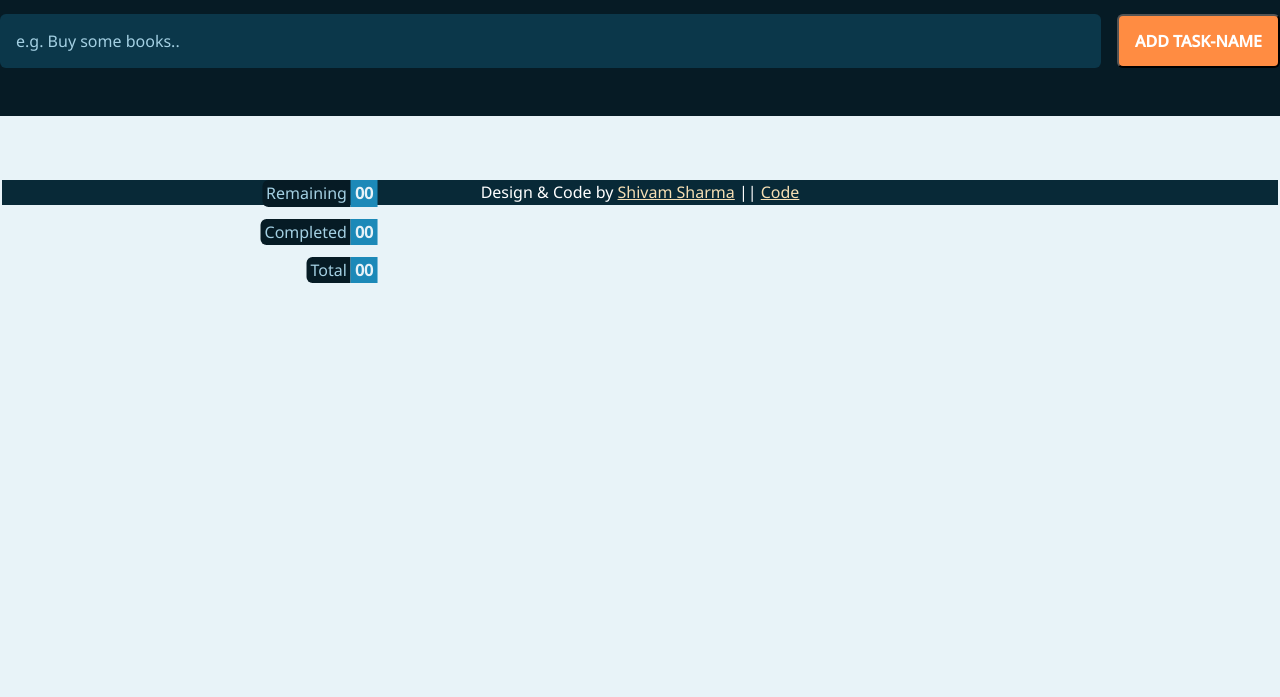
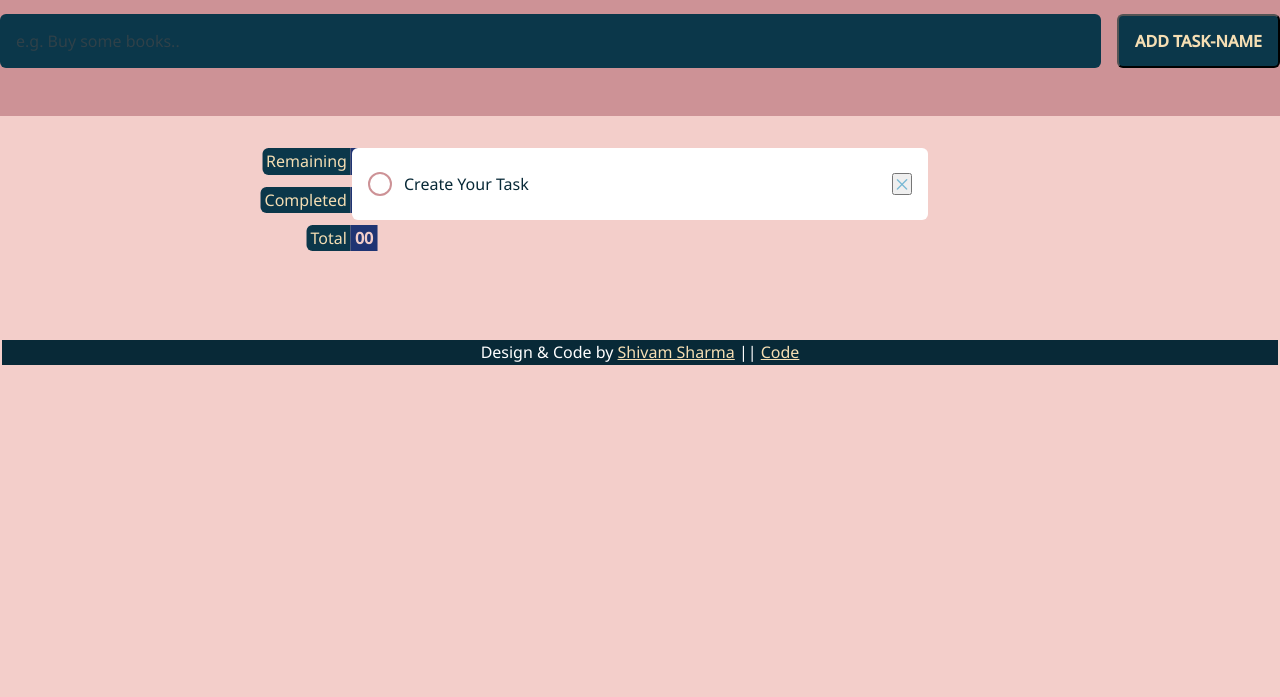
Before and after one commit to Shivamzee/JavaScript-project-Responsive-ToDo-App, a plain HTML site: page index.html in a window 1280 px wide. Shown: the part 103-800 px from the top of the page. Drawn offline with nearby package versions, Linux system fonts and the light colour scheme.

Commit message:
changet color theme & app is working

```diff
--- a/index.html
+++ b/index.html
@@ -70,17 +70,18 @@
       </div>
       <div>
         <ul class="todos">
-          <!-- <li>
+            <li>
             <div>
               <input type="checkbox" name="tasks" id="1" />
-              <span contenteditable="true">Task 1</span>
+              <span contenteditable="true">Create Your Task</span>
             </div>
 
             <button title="Remove task" class="remove-task">
               <i class="uil uil-multiply"></i>
             </button>
           </li>
-          <li class="completed">
+
+         <!--- <li class="completed">
             <div>
               <input type="checkbox" name="tasks" id="1" />
               <span>Task 2</span>
--- a/todo.css
+++ b/todo.css
@@ -11,16 +11,17 @@ custom properties
 :root {
   --body-font: "Noto Sans", sans-serif;
 
-  --color-body: #e8f3f8;
-  --color-header: #061b25;
+  --color-body: #f3ceca;
+  /* --color-body: #e8f3f8; */
+  --color-header: #cd9296;
   --color-text: var(--color-header);
-  --color-text-muted: #a4d0e3;
-  --color-input: #082937;
+  --color-text-muted: #2f4149;
+  --color-input: #dfb6b9;
   --color-input-lighter: #0b374a;
-  --color-secondary: #ff8c42;
-  --color-secondary-darker: #cc7035;
-  --color-secondary-lighter: #ffa368;
-  --color-tertiary: #1c89b8;
+  --color-secondary: #213f99;
+  --color-secondary-darker: #1f3473;
+  --color-secondary-lighter: #2448b7;
+  --color-tertiary: #1f3473;
   --color-text-badge: #e8f3f8;
   --color-disabled: #d2e7f1;
   --color-text-disabled: #77b8d4;
@@ -66,7 +67,7 @@ a {
 }
 
 a:hover {
-  color: var(--color-secondary);
+  color: var(--color-header);
 }
 
 /* form css start */
@@ -90,6 +91,7 @@ a:hover {
 #todo-form input:hover,
 #todo-form input:focus {
   background-color: var(--color-input-lighter);
+  color: wheat;
 }
 
 #todo-form input {
@@ -106,8 +108,8 @@ a:hover {
   border-radius: var(--global-border-radius);
   font-weight: 700;
   text-transform: uppercase;
-  color: white;
-  background-color: var(--color-secondary);
+  color: wheat;
+  background-color: var(--color-input-lighter);
 }
 
 #todo-form button:hover {
@@ -155,8 +157,8 @@ small,
 }
 
 .stats span:first-child {
-  background-color: var(--color-header);
-  color: var(--color-text-muted);
+  background-color: var(--color-input-lighter);
+  color: wheat;
   border-radius: var(--global-border-radius) 0 0 var(--global-border-radius);
 }
 
@@ -196,6 +198,10 @@ footer a {
   display: flex;
   justify-content: space-between;
   align-items: center;
+}
+
+.todos li span {
+  color: #082937;
 }
 
 .todos li div {
@@ -301,6 +307,7 @@ input[type="checkbox"]:checked::before {
   }
   footer {
     text-decoration: none;
+    margin-top: 15vh;
   }
 
   footer p,
--- a/todo.js
+++ b/todo.js
@@ -39,10 +39,10 @@ getToDoform.addEventListener("submit", (e) => {
   mainInputBox.focus();
   getToDoform.reset();
 
-  cretetasks(task);
+  createTasks(task);
 });
 
-function createtasks(task) {
+function createTasks(task) {
   const taskEl_li = document.createElement("li");
   taskEl_li.setAttribute("id", task.id);
 
@@ -64,7 +64,6 @@ function createtasks(task) {
             <i class="uil uil-multiply"></i>
             </button>
 
-
       `;
 
   // console.log(taskEl_html);
```
Also changed, not shown: 1 other file. Lines whose indentation alone changed are shown as unchanged.
